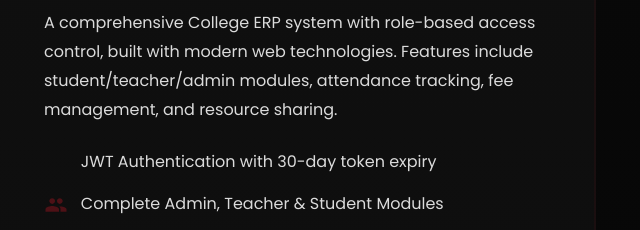
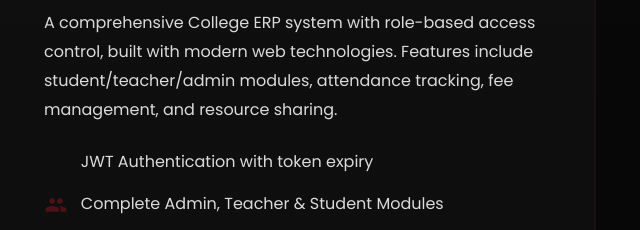
Before and after one commit to Gulshankartikk/portfolio-personal-main, a plain HTML site: page portfolio-personal-main/index.html in a window 1280 px wide. Shown: the part 1245-1475 px from the top of the page, 620-1260 px from the left. Drawn offline with nearby package versions, Linux system fonts and the light colour scheme; some icons are missing.

Commit message:
https://github.com/Gulshankartikk/portfolio-personal-main

```diff
--- a/portfolio-personal-main/index.html
+++ b/portfolio-personal-main/index.html
@@ -118,7 +118,7 @@
             <ul class="project__features">
               <li>
                 <ion-icon name="shield-checkmark"></ion-icon>
-                <span>JWT Authentication with 30-day token expiry</span>
+                <span>JWT Authentication with token expiry</span>
               </li>
               <li>
                 <ion-icon name="people"></ion-icon>
```
